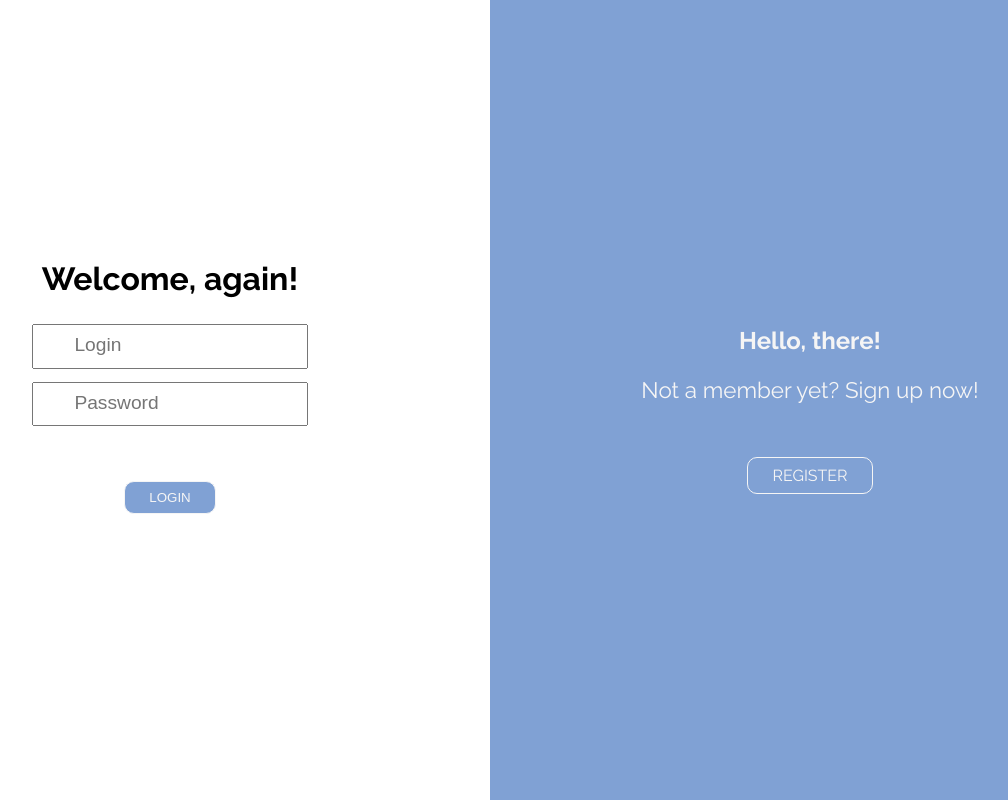
After one commit to habibullo-dev/fullstack-project, a Flask app: template website/templates/login.html in a window 1280 px wide. The commit adds this page. Shown: the whole page, without its empty margins (150-1158 px from the left). Run offline with Flask 3, Linux system fonts and the light colour scheme; the template is opened without the code that fills it, so the values that code supplies are empty.

Commit message:
added login.html

```diff
--- /dev/null
+++ b/website/templates/login.html
@@ -0,0 +1,147 @@
+<!DOCTYPE html>
+<html lang="en">
+    <head>
+        <meta charset="UTF-8">
+        <meta name="viewport" content="width=device-width, initial-scale=1.0">
+        <title>Sign In Form</title>
+        <link rel="preconnect" href="https://fonts.googleapis.com">
+        <link rel="preconnect" href="https://fonts.gstatic.com" crossorigin>
+        <link
+            href="https://fonts.googleapis.com/css2?family=Raleway:ital,wght@0,100..900;1,100..900&display=swap"
+            rel="stylesheet">
+        <style>
+            :root {
+                --color-primary: #80A1D4;
+                --color-secondary: #75C9C8;
+                --color-tertiary: #007bff;
+                --color-dark: #2A2C24;
+                --color-light: whitesmoke;
+            }
+            * {
+                box-sizing: border-box;
+            }
+            body {
+                margin: 0;
+                padding: 0;
+                font-family: "Raleway", sans-serif;
+                overflow: hidden;
+            }
+            .container {
+                min-height: 100vh;
+                display: flex;
+            }
+            .card-left {
+                width: 50%;
+                display: flex;
+                flex-direction: column;
+                justify-content: center;
+                align-items: center;
+                gap: 3rem;
+            }
+            #login-form {
+                display: flex;
+                width: 70%;
+                flex-direction: column;
+                text-align: center;
+                margin: 4rem;
+                padding: 5rem;
+            }
+
+            input[type="text"] {
+                padding: 0.8rem 2.5rem;
+                margin: 0.4rem;
+            }
+
+            input[type="text"]::placeholder {
+                font-size: 1.2rem;
+            }
+
+            .remember {
+                margin: 1.2rem;
+                font-size: 1.3rem;
+            }
+
+            p {
+                font-size: 1.4rem;
+            }
+
+            .header {
+                text-align: center;
+            }
+
+            .card-right {
+                display: flex;
+                justify-content: center;
+                flex-direction: column;
+                align-items: center;
+                gap: 2rem;
+                background: var(--color-primary);
+                border: 2px solid var(--color-primary);
+                width: 50%;
+                color: whitesmoke;
+            }
+
+            .btn {
+                background-color: var(--color-primary);
+                padding: 0.5rem 1.5rem;
+                border: 1px solid whitesmoke;
+                border-radius: 10px;
+                color: whitesmoke;
+                text-transform: uppercase;
+            }
+
+            .btn {
+                transition: all 0.5s ease-out;
+            }
+
+            .btn:hover {
+                transform: scale(1.1);
+                cursor: pointer;
+                background-color: var(--color-secondary);
+            }
+
+            .btn:hover, btn.btn-1:hover {
+                color: var(--color-light);
+            }
+
+            .btn-div {
+                margin: 3rem;
+            }
+
+            .btn.btn-1 {
+                text-decoration: none;
+            }
+            .btn.btn-1 {
+                text-decoration: none;
+                transition: all 0.5s ease-out;
+            }
+            .btn.btn-1:hover {
+               transform: scale(1.1);
+            }
+        </style>
+    </head>
+    <body>
+        <div class="container">
+            <div class="card-left">
+                <form action id="login-form">
+                    <h1>Welcome, again!</h1>
+                    <input type="text" class="login" name="login"
+                        placeholder="Login">
+                    <input type="text" class="password" name="password"
+                        placeholder="Password">
+                    <div class="btn-div">
+                        <button class="btn" type="submit">Login</button>
+                    </div>
+                </form>
+            </div>
+            <div class="card-right">
+                <div class="header">
+                    <h2 class="hello">Hello, there!</h2>
+                    <p class="message1">Not a member yet? Sign up now!</p></p>
+                </div>
+                <a href="{{url_for('verify_page')}}"
+                    class="btn btn-1">Register</a>
+            </div>
+        </div>
+    </body>
+</html>
--- a/website/templates/verify.html
+++ b/website/templates/verify.html
@@ -33,8 +33,9 @@
                     <p>Already have an account?</p>
                     <p>Login and start browsing for
                         your favorite doctor</p>
-                    <button class="btn login"><a
-                            href="{{ url_for('login') }}"></a>Login</button>
+                    <a href="{{ url_for('login') }}">
+                        <button class="btn login">Login</button>
+                    </a>
                     <p>Or <a href="{{ url_for('home') }}"
                             class="link">
                             click here </a>
--- a/website/views.py
+++ b/website/views.py
@@ -18,10 +18,11 @@ def verify_page():
 # route for the login page
 @app.route('/login')
 def login():
-    params = {
-        'user': request.form.get('username', ''),
-        'pass': request.form.get('password', '')
-    }
+    # params = {
+    #     'user': request.form.get('username', ''),
+    #     'pass': request.form.get('password', '')
+    # }
+    return render_template('login.html')
 
 
 # we can use this route to connect to the mvp page and use the search box to
@@ -35,10 +36,6 @@ def login():
 @app.route('/mvp')
 def mvp_page():
     return render_template('mvp.html')
-<<<<<<< HEAD
-
-=======
->>>>>>> 37428c1de91fcb1c4aed33d8440495212aa40e99
 
 @app.route('/register', methods=['POST'])
 def register():
```
Also changed, not shown: website/static/app.css (+2 -6 lines), website/templates/mvp.html (+25 -14 lines), website/static/styles.css (line endings or trailing spaces).
